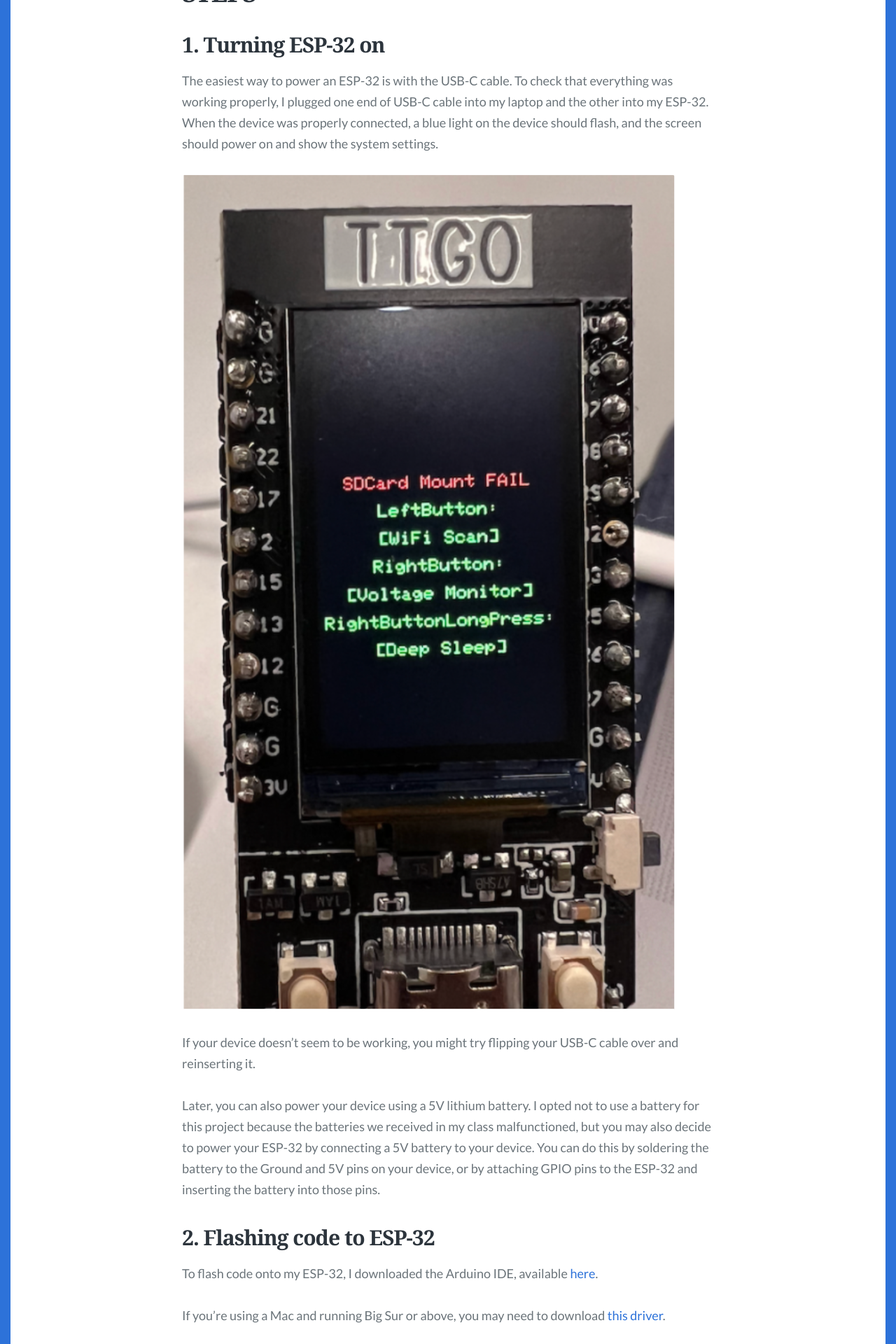
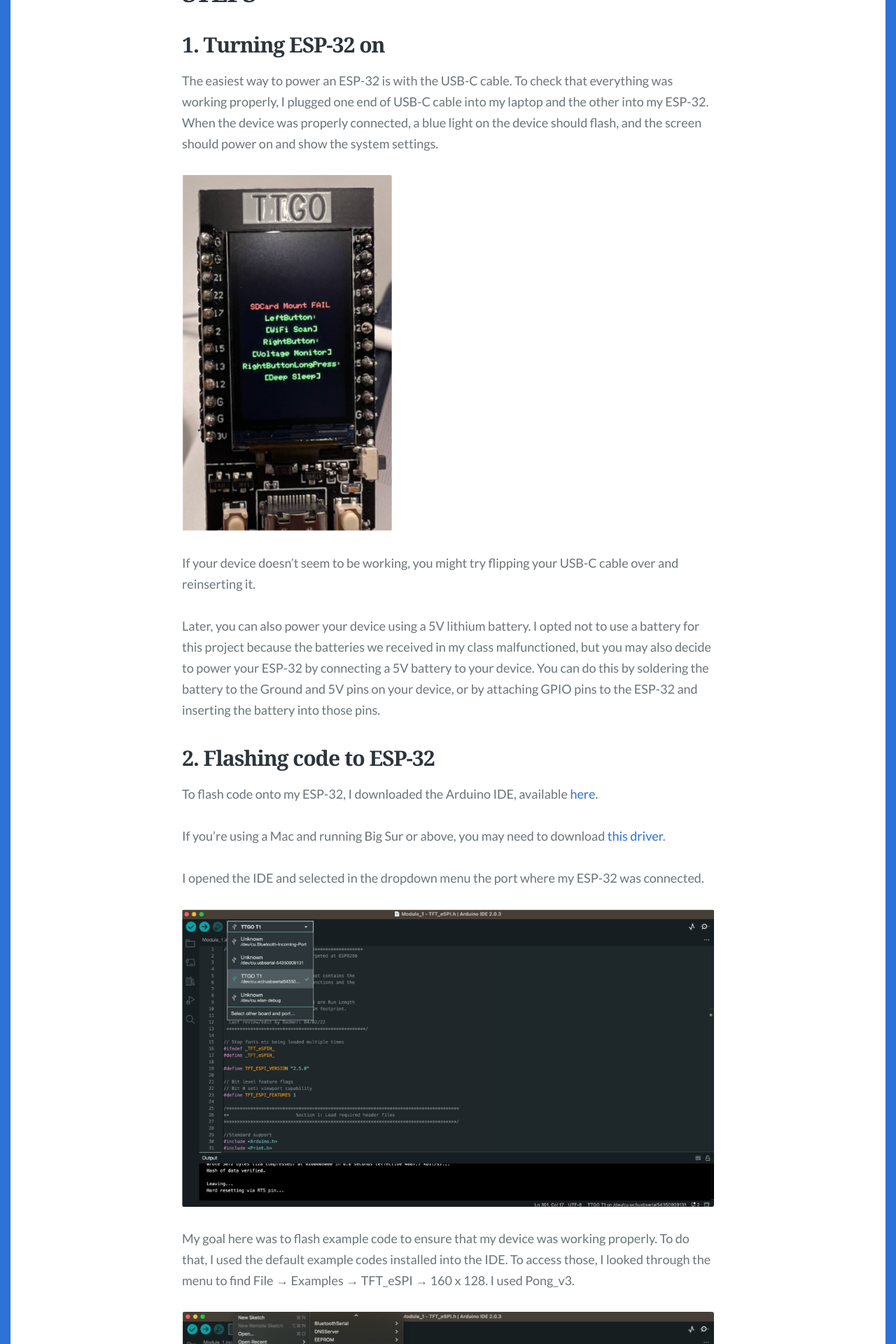
Before and after one commit to JustGoodThemes/Scriptor-Jekyll-Theme, a Jekyll site: the page built from _posts/2023-03-04-scrambled-poetry.md, in a window 1280 px wide. Shown: the part 2140-4060 px from the top of the page at 70% size. Built offline with Jekyll 4.4.1, drawn with Linux system fonts in a browser that asks for light colours; some web fonts are replaced; comment, search, counter and statistics services are not loaded.

Commit message:
Fixed image size

```diff
--- a/_posts/2023-03-04-scrambled-poetry.md
+++ b/_posts/2023-03-04-scrambled-poetry.md
@@ -37,7 +37,7 @@
 ## 1. Turning ESP-32 on
 The easiest way to power an ESP-32 is with the USB-C cable. To check that everything was working properly, I plugged one end of USB-C cable into my laptop and the other into my ESP-32. When the device was properly connected, a blue light on the device should flash, and the screen should power on and show the system settings.
 
-![TTGO displaying green and red text of its factory settings.](images/scrambled-poetry/TTGO-standard-display.png "Arduino IDE Port")
+<img src="images/scrambled-poetry/TTGO-standard-display.png " alt="TTGO displaying green and red text of its factory settings." width="300"/>
 
 If your device doesn’t seem to be working, you might try flipping your USB-C cable over and reinserting it.
 
```
